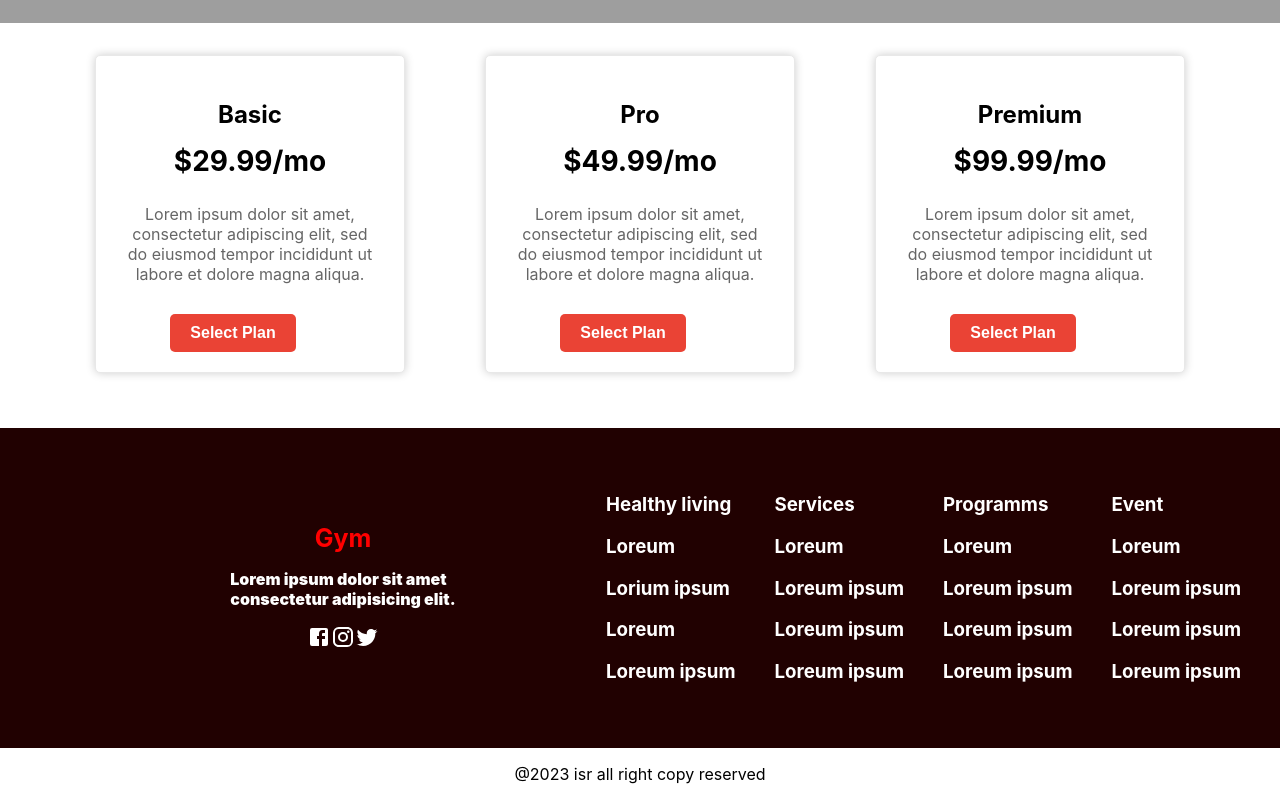
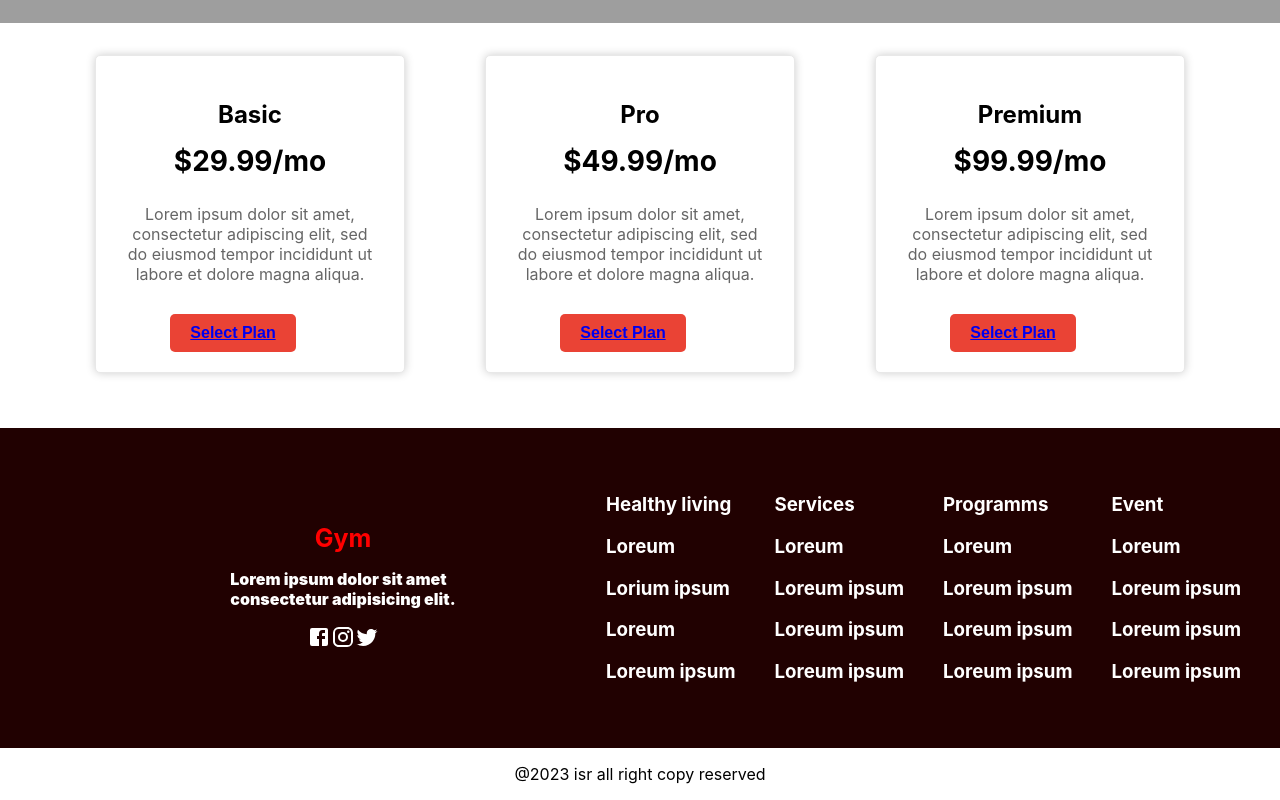
Before and after one commit to vikrantkkk/first_project_gym, a React (Create React App) app: page /home in a window 1280 px wide. Shown: the part 873-1673 px from the top of the page. Built offline with nearby package versions, Linux system fonts and the light colour scheme; grey boxes are pictures that could not be loaded.

Commit message:
seven_commit

```diff
--- a/src/components/Pricing/Pricing.jsx
+++ b/src/components/Pricing/Pricing.jsx
@@ -1,5 +1,6 @@
 import React from 'react';
 import './pricing.css'
+import { Link } from 'react-router-dom';
 const PricingSection = () => {
   const pricingData = [
     {
@@ -27,7 +28,7 @@ const PricingSection = () => {
             <h3>{pricing.type}</h3>
             <div className="price">${pricing.price}/mo</div>
             <p>{pricing.description}</p>
-            <button className="button_pricing">Select Plan</button>
+            <button className="button_pricing"><Link to='/login'>Select Plan</Link></button>
           </div>
         </div>
       ))}
--- a/src/index.js
+++ b/src/index.js
@@ -1,7 +1,6 @@
 import React from "react";
 import ReactDOM from "react-dom/client";
 import "./index.css";
-import reportWebVitals from "./reportWebVitals";
 import { BrowserRouter, Routes, Route } from "react-router-dom";
 import Home from "./pages/Home/Home";
 import AboutUs from "./pages/About/AboutUs";
--- a/src/pages/Navbar/Navbar.jsx
+++ b/src/pages/Navbar/Navbar.jsx
@@ -17,7 +17,7 @@ const Header = () => {
     navigate("/home");
   };
   const handleLogin = () => {
-        navigate("/login");
+        navigate("/register");
       };
   return (
     <div>
```
Also changed, not shown: src/pages/Join/JoinUs.jsx (+10 -14 lines).
